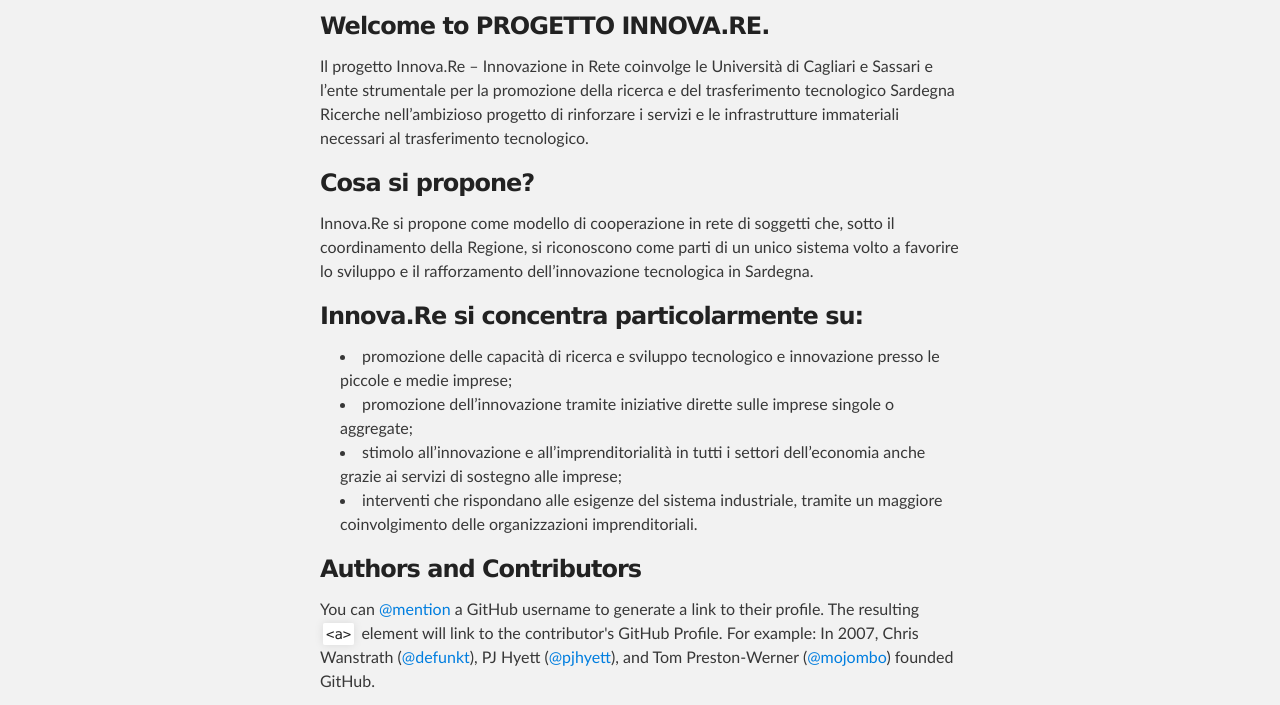
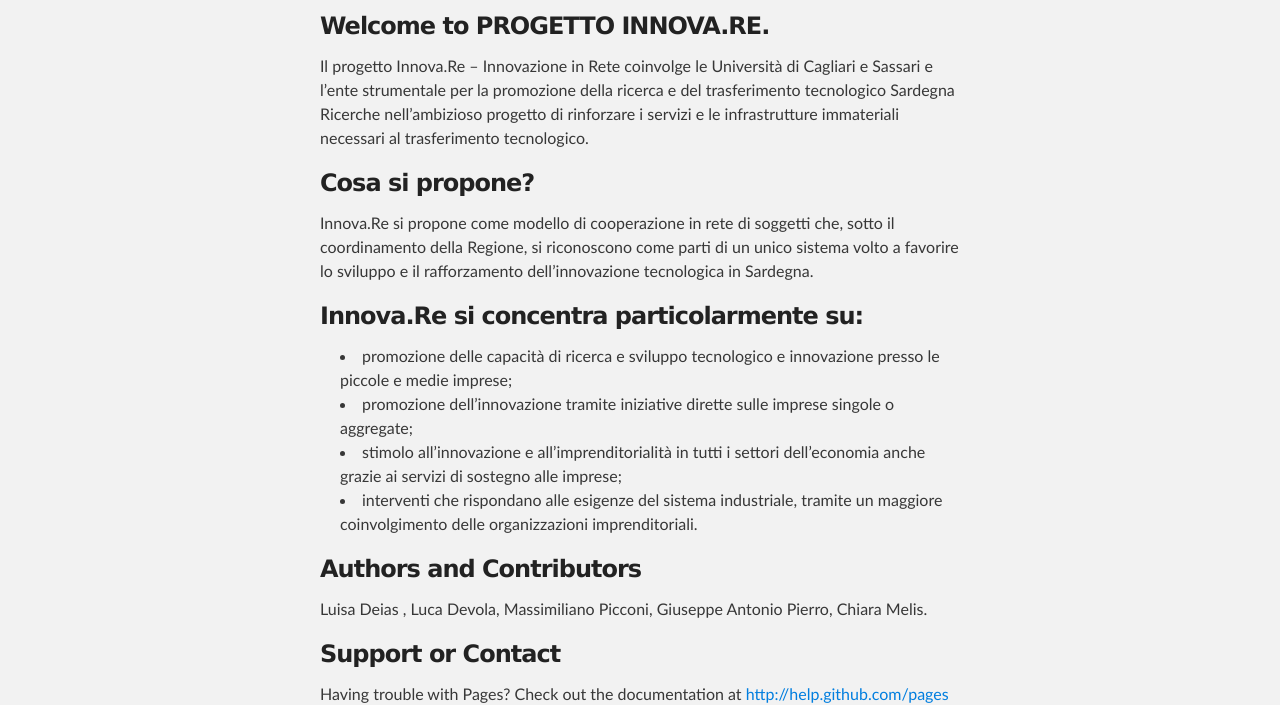
Before and after one commit to innova-re/web, a plain HTML site: page index.html in a window 1280 px wide. Shown: the part 252-957 px from the top of the page. Drawn offline with Linux system fonts and the light colour scheme.

Commit message:
Update index.html

```diff
--- a/index.html
+++ b/index.html
@@ -52,7 +52,7 @@
 </ul><h3>
 <a name="authors-and-contributors" class="anchor" href="#authors-and-contributors"><span class="octicon octicon-link"></span></a>Authors and Contributors</h3>
 
-<p>You can <a href="https://github.com/blog/821" class="user-mention">@mention</a> a GitHub username to generate a link to their profile. The resulting <code>&lt;a&gt;</code> element will link to the contributor's GitHub Profile. For example: In 2007, Chris Wanstrath (<a href="https://github.com/defunkt" class="user-mention">@defunkt</a>), PJ Hyett (<a href="https://github.com/pjhyett" class="user-mention">@pjhyett</a>), and Tom Preston-Werner (<a href="https://github.com/mojombo" class="user-mention">@mojombo</a>) founded GitHub.</p>
+<p>Luisa Deias , Luca Devola, Massimiliano Picconi, Giuseppe Antonio Pierro, Chiara Melis.</p>
 
 <h3>
 <a name="support-or-contact" class="anchor" href="#support-or-contact"><span class="octicon octicon-link"></span></a>Support or Contact</h3>
```
